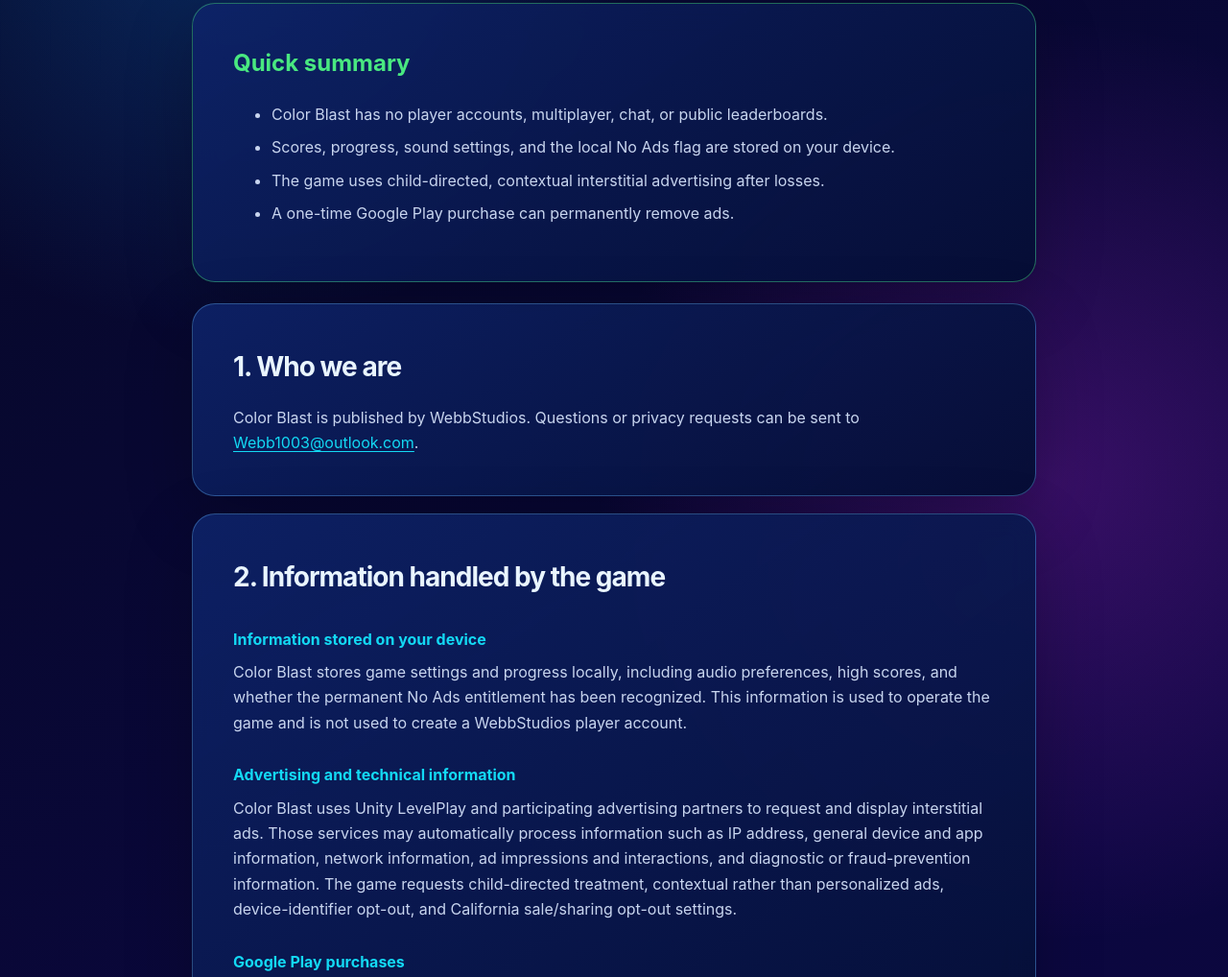
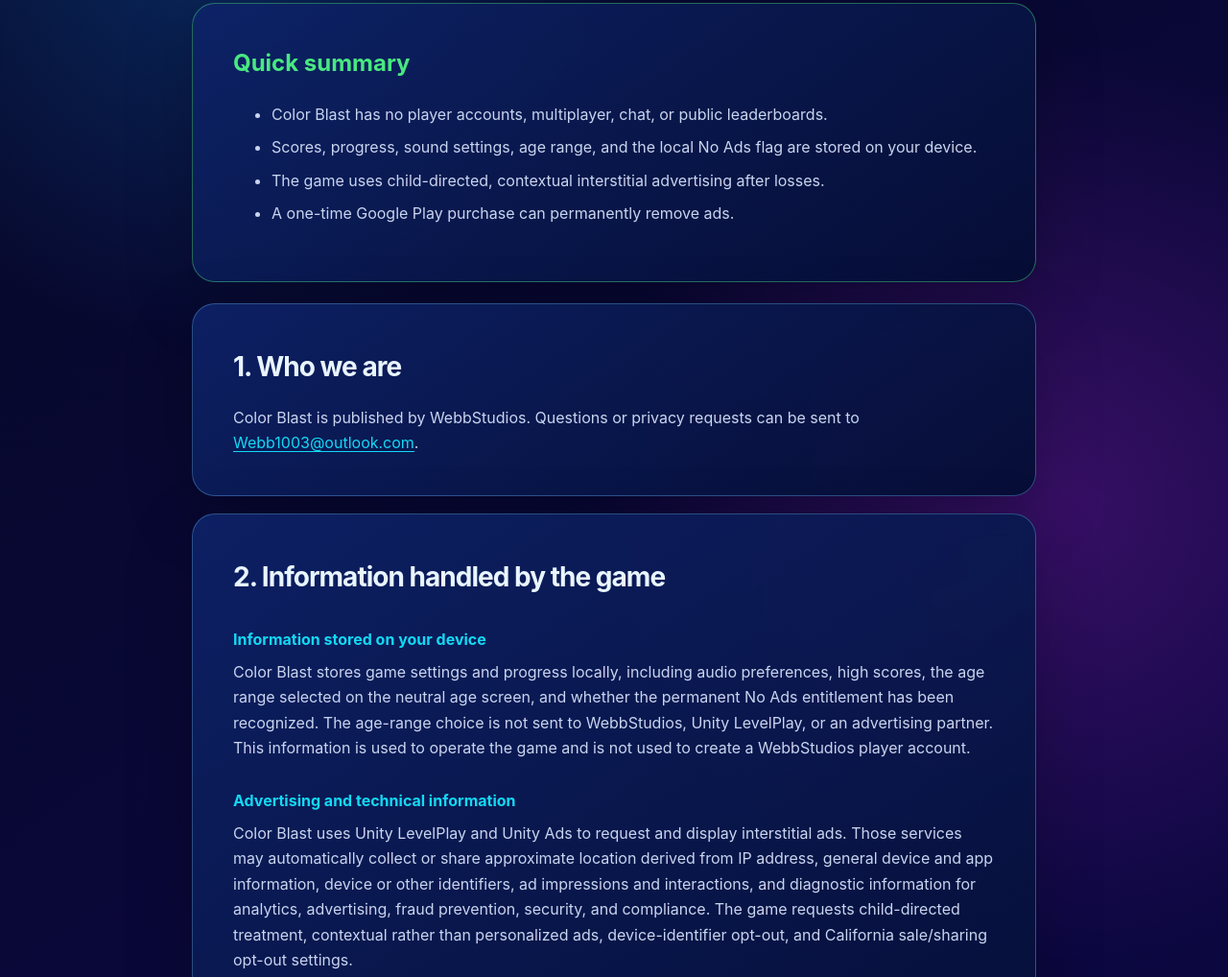
Before and after one commit to Webb1003/panel-swap-legal, a plain HTML site: page color-blast/privacy.html in a window 1280 px wide. Shown: the part 550-1568 px from the top of the page at 96% size. Drawn offline with Linux system fonts and the light colour scheme.

Commit message:
Update Color Blast privacy details for all-ages release

```diff
--- a/color-blast/privacy.html
+++ b/color-blast/privacy.html
@@ -30,7 +30,7 @@
           <h2>Quick summary</h2>
           <ul>
             <li>Color Blast has no player accounts, multiplayer, chat, or public leaderboards.</li>
-            <li>Scores, progress, sound settings, and the local No Ads flag are stored on your device.</li>
+            <li>Scores, progress, sound settings, age range, and the local No Ads flag are stored on your device.</li>
             <li>The game uses child-directed, contextual interstitial advertising after losses.</li>
             <li>A one-time Google Play purchase can permanently remove ads.</li>
           </ul>
@@ -45,9 +45,9 @@
           <section>
             <h2>2. Information handled by the game</h2>
             <h3>Information stored on your device</h3>
-            <p>Color Blast stores game settings and progress locally, including audio preferences, high scores, and whether the permanent No Ads entitlement has been recognized. This information is used to operate the game and is not used to create a WebbStudios player account.</p>
+            <p>Color Blast stores game settings and progress locally, including audio preferences, high scores, the age range selected on the neutral age screen, and whether the permanent No Ads entitlement has been recognized. The age-range choice is not sent to WebbStudios, Unity LevelPlay, or an advertising partner. This information is used to operate the game and is not used to create a WebbStudios player account.</p>
             <h3>Advertising and technical information</h3>
-            <p>Color Blast uses Unity LevelPlay and participating advertising partners to request and display interstitial ads. Those services may automatically process information such as IP address, general device and app information, network information, ad impressions and interactions, and diagnostic or fraud-prevention information. The game requests child-directed treatment, contextual rather than personalized ads, device-identifier opt-out, and California sale/sharing opt-out settings.</p>
+            <p>Color Blast uses Unity LevelPlay and Unity Ads to request and display interstitial ads. Those services may automatically collect or share approximate location derived from IP address, general device and app information, device or other identifiers, ad impressions and interactions, and diagnostic information for analytics, advertising, fraud prevention, security, and compliance. The game requests child-directed treatment, contextual rather than personalized ads, device-identifier opt-out, and California sale/sharing opt-out settings.</p>
             <h3>Google Play purchases</h3>
             <p>If you buy No Ads, Google Play processes the payment. The game and Unity In-App Purchasing receive information needed to offer, confirm, and restore the purchase, such as the product identifier, purchase status, transaction or order identifiers, localized price, and store receipt information. WebbStudios does not receive your complete payment-card number.</p>
           </section>
@@ -64,7 +64,7 @@
 
           <section>
             <h2>5. Children’s privacy</h2>
-            <p>Color Blast is configured to request child-directed treatment and contextual ads for all players. We do not knowingly ask players to provide a name, email address, precise location, free-form message, or other account profile inside the game. If you believe a child provided personal information to us outside the game, contact us so we can review the request.</p>
+            <p>Color Blast presents a neutral age-range screen once and stores the selection only on the device. Regardless of the selected range, the game requests child-directed treatment and contextual ads for all players. We do not knowingly ask players to provide a name, email address, birth date, precise location, free-form message, or other account profile inside the game. If you believe a child provided personal information to us outside the game, contact us so we can review the request.</p>
           </section>
 
           <section>
```
